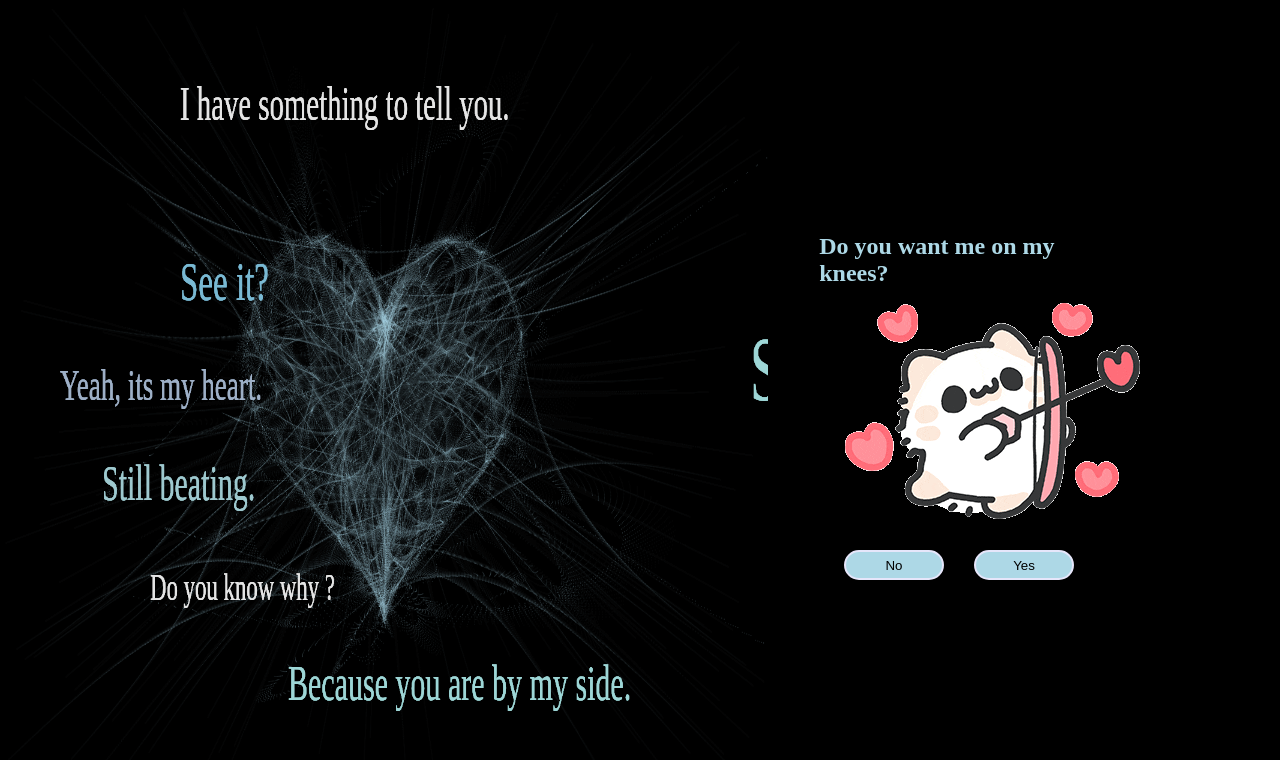
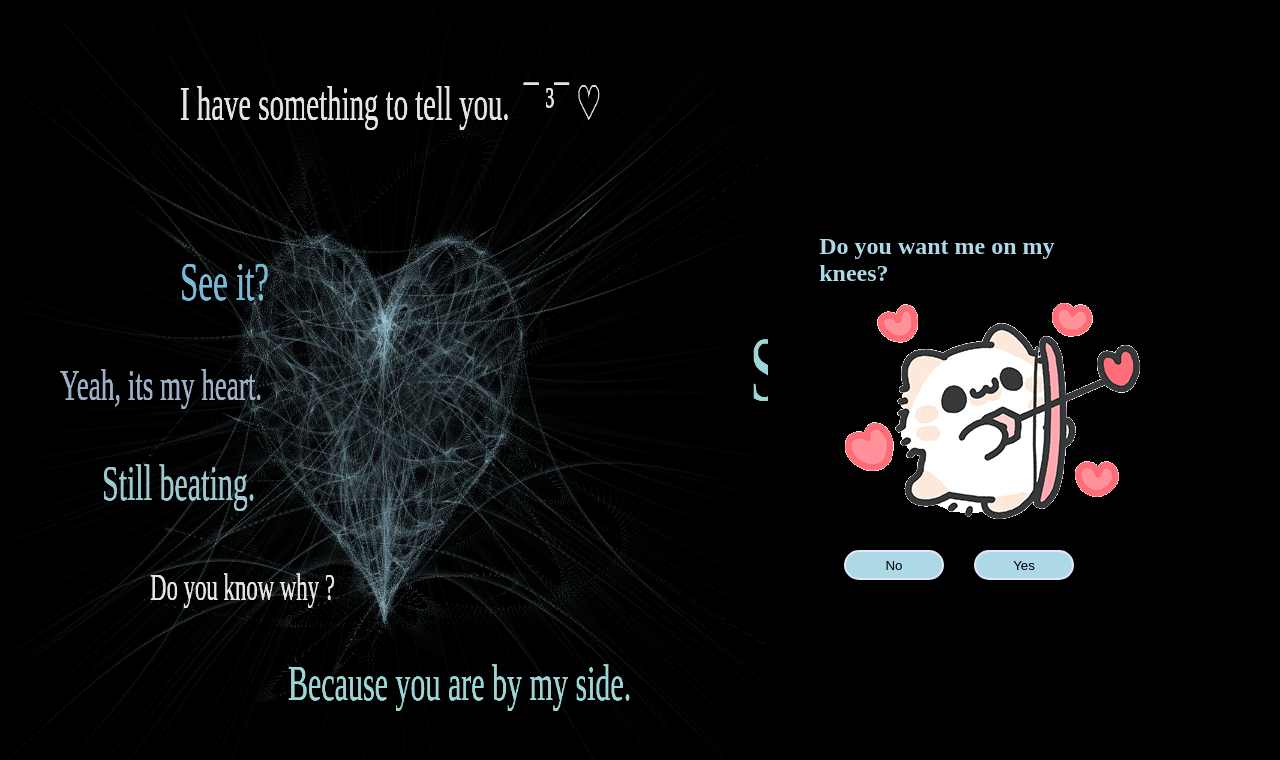
Before and after one commit to Marcuss1212/NKT, a plain HTML site: page index.html in a window 1280 px wide. Drawn offline with Linux system fonts and the light colour scheme; animation ran at ten frames a second.

Commit message:
Update index.html

```diff
--- a/index.html
+++ b/index.html
@@ -110,7 +110,7 @@
                 var loop = function () {
                     ctx.fillStyle = "white";
                     ctx.font = "48px Times New Roman";
-                    ctx.fillText("I have something to tell you.", 300, 120);
+                    ctx.fillText("I have something to tell you.  ¯ ³¯ ♡", 300, 120);
 
                     ctx.font = "55px  Times New Roman";
                     ctx.fillStyle = "#87CEEB ";
```
